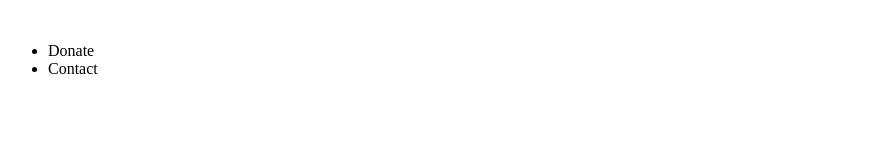
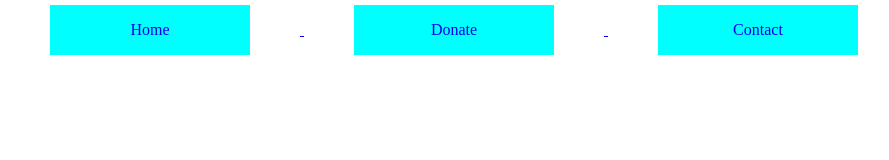
Before and after one commit to sencinia/wfb-final-project, a plain HTML site: page index.html in a window 1280 px wide. Shown: the whole page, without its empty margins (0-889 px from the left). Drawn offline with Linux system fonts and the light colour scheme.

Commit message:
Created nav buttons

```diff
--- a/css/style.css
+++ b/css/style.css
@@ -0,0 +1,22 @@
+
+@import url('https://fonts.googleapis.com/css2?family=Roboto&family=Rokkitt&display=swap');
+
+* {
+    margin: 0px;
+    padding: 0px;
+}
+
+.logo {
+    height: 50px;
+}
+
+.nav-buttons {
+    display: inline-block;
+    --text-decoration: none;
+    margin: 5px 50px;
+    height: 50px;
+    width: 200px;
+    line-height: 50px;
+    text-align: center;
+    background-color: aqua;
+}
--- a/index.html
+++ b/index.html
@@ -5,15 +5,22 @@
     <meta http-equiv="X-UA-Compatible" content="IE=edge">
     <meta name="viewport" content="width=device-width, initial-scale=1.0">
     <link rel="stylesheet" href="./css/style.css">
+    <link rel="icon" type="image/x-icon" href="/images/Otterli-fav.png">
     <title>Home</title>
 </head>
 <body>
     <header>
         <nav>
-            <img src="" alt="">
             <ul>
-                <li>Donate</li>
-                <li>Contact</li>
+                <a  href="index.html" alt="Otterli,  Go to Home Page">
+                    <li class="nav-buttons">Home</li>
+                </a>
+                <a href="donate.html" alt="Otterli, Go to Donate Page">
+                    <li class="nav-buttons">Donate</li>
+                </a>
+                <a href="contact.html" alt="Otterli, Go to About Page">
+                    <li class="nav-buttons">Contact</li>
+                </a>
             </ul>
         </nav>
     </header>
```
Also changed, not shown: donate.html (renamed from about.html), images/Otterli-fav.png (added), images/otterli-logo.png (added).
